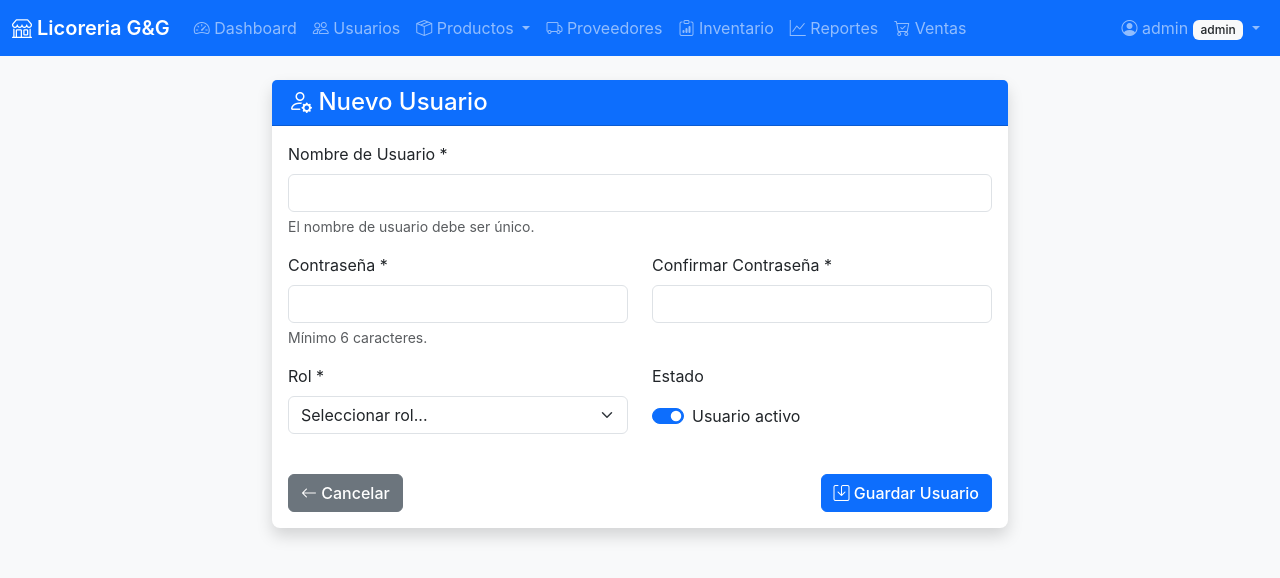
After one commit to Delgado16/Licoreria-G-G, a Flask app: page /usuarios/crear in a window 1280 px wide. The commit adds this page. Shown: the top 578 px of the page. Run offline with Flask 3, Linux system fonts and the light colour scheme; a user stored in the database is signed in; data comes from the database, SQL or seed files in the repository; some libraries are stand-ins or nearby versions.

Commit message:
Usuarios & Vendedor actualizado

```diff
--- a/app.py
+++ b/app.py
@@ -1,3 +1,4 @@
+import MySQLdb
 from flask import Flask, render_template, request, redirect, url_for, session, flash, jsonify
 from flask_mysqldb import MySQL
 from werkzeug.security import generate_password_hash, check_password_hash
@@ -189,6 +190,171 @@ def dashboard():
                          total_productos=total_productos,
                          ventas_semana=ventas_semana,
                          productos_mas_vendidos=productos_mas_vendidos)
+
+# Usuarios
+@app.route('/usuarios')
+@admin_required
+def usuarios():
+    cur = mysql.connection.cursor()
+    cur.execute("""
+        SELECT u.ID_Usuario, u.NombreUsuario, r.Nombre_Rol, u.Estado, u.Fecha_Creacion, u.Rol_ID
+        FROM Usuarios u
+        INNER JOIN Roles r ON u.Rol_ID = r.ID_Rol
+        ORDER BY u.NombreUsuario
+    """)
+    usuarios = cur.fetchall()
+    cur.close()
+
+    return render_template('usuarios/lista.html', usuarios=usuarios)
+
+# Mostrar formulario para crear usuario
+@app.route('/usuarios/crear', methods=['GET'])
+@admin_required
+def crear_usuario():
+    cur = mysql.connection.cursor()
+    cur.execute("SELECT ID_Rol, Nombre_Rol FROM Roles")
+    roles = cur.fetchall()
+    cur.close()
+
+    return render_template('usuarios/formulario.html', usuario=None, roles=roles)
+
+# Procesar creación de usuario
+@app.route('/usuarios/crear', methods=['POST'])
+@admin_required
+def crear_usuario_post():
+    nombre_usuario = request.form['nombre_usuario']
+    contrasena = request.form['contrasena']
+    confirmar_contrasena = request.form['confirmar_contrasena']
+    rol_id = request.form['rol_id']
+    estado = request.form.get('estado', 1)
+
+    # Validaciones
+    if not nombre_usuario or not contrasena or not rol_id:
+        flash('Todos los campos obligatorios deben ser completados', 'error')
+        return redirect(url_for('crear_usuario'))
+
+    if contrasena != confirmar_contrasena:
+        flash('Las contraseñas no coinciden', 'error')
+        return redirect(url_for('crear_usuario'))
+
+    if len(contrasena) < 6:
+        flash('La contraseña debe tener al menos 6 caracteres', 'error')
+        return redirect(url_for('crear_usuario'))
+
+    # Generar hash de la contraseña
+    contrasena_hash = generate_password_hash(contrasena)
+
+    cur = mysql.connection.cursor()
+    try:
+        cur.execute("""
+            INSERT INTO Usuarios (NombreUsuario, ContrasenaHash, Rol_ID, Estado)
+            VALUES (%s, %s, %s, %s)
+        """, (nombre_usuario, contrasena_hash, rol_id, estado))
+
+        mysql.connection.commit()
+        flash('Usuario creado exitosamente', 'success')
+        return redirect(url_for('usuarios'))
+
+    except MySQLdb.IntegrityError:
+        flash('El nombre de usuario ya existe', 'error')
+        return redirect(url_for('crear_usuario'))
+    except Exception as e:
+        flash(f'Error al crear usuario: {str(e)}', 'error')
+        return redirect(url_for('crear_usuario'))
+    finally:
+        cur.close()
+
+# Mostrar formulario para editar usuario
+@app.route('/usuarios/editar/<int:id>', methods=['GET'])
+@admin_required
+def editar_usuario(id):
+    cur = mysql.connection.cursor()
+
+    # Obtener datos del usuario
+    cur.execute("""
+        SELECT u.ID_Usuario, u.NombreUsuario, u.Rol_ID, u.Estado, u.Fecha_Creacion, r.Nombre_Rol
+        FROM Usuarios u
+        INNER JOIN Roles r ON u.Rol_ID = r.ID_Rol
+        WHERE u.ID_Usuario = %s
+    """, (id,))
+
+    usuario = cur.fetchone()
+
+    if not usuario:
+        flash('Usuario no encontrado', 'error')
+        return redirect(url_for('usuarios'))
+
+    # Obtener roles
+    cur.execute("SELECT ID_Rol, Nombre_Rol FROM Roles")
+    roles = cur.fetchall()
+    cur.close()
+
+    return render_template('usuarios/formulario.html', usuario=usuario, roles=roles)
+
+# Procesar edición de usuario
+@app.route('/usuarios/editar/<int:id>', methods=['POST'])
+@admin_required
+def editar_usuario_post(id):
+    nombre_usuario = request.form['nombre_usuario']
+    rol_id = request.form['rol_id']
+    estado = request.form.get('estado', 0)
+    contrasena = request.form.get('contrasena')
+    confirmar_contrasena = request.form.get('confirmar_contrasena')
+
+    # Validar contraseñas si se proporcionan
+    if contrasena:
+        if contrasena != confirmar_contrasena:
+            flash('Las contraseñas no coinciden', 'error')
+            return redirect(url_for('editar_usuario', id=id))
+
+        if len(contrasena) < 6:
+            flash('La contraseña debe tener al menos 6 caracteres', 'error')
+            return redirect(url_for('editar_usuario', id=id))
+
+    cur = mysql.connection.cursor()
+    try:
+        if contrasena:  # Si se proporciona nueva contraseña
+            contrasena_hash = generate_password_hash(contrasena)
+            cur.execute("""
+                UPDATE Usuarios
+                SET NombreUsuario = %s, Rol_ID = %s, Estado = %s, ContrasenaHash = %s
+                WHERE ID_Usuario = %s
+            """, (nombre_usuario, rol_id, estado, contrasena_hash, id))
+        else:  # No cambiar contraseña
+            cur.execute("""
+                UPDATE Usuarios
+                SET NombreUsuario = %s, Rol_ID = %s, Estado = %s
+                WHERE ID_Usuario = %s
+            """, (nombre_usuario, rol_id, estado, id))
+
+        mysql.connection.commit()
+        flash('Usuario actualizado exitosamente', 'success')
+        return redirect(url_for('usuarios'))
+
+    except MySQLdb.IntegrityError:
+        flash('El nombre de usuario ya existe', 'error')
+        return redirect(url_for('editar_usuario', id=id))
+    except Exception as e:
+        flash(f'Error al actualizar usuario: {str(e)}', 'error')
+        return redirect(url_for('editar_usuario', id=id))
+    finally:
+        cur.close()
+
+# Eliminar usuario (soft delete)
+@app.route('/usuarios/eliminar/<int:id>')
+@admin_required
+def eliminar_usuario(id):
+    cur = mysql.connection.cursor()
+    try:
+        # Soft delete - cambiar estado a 0 (inactivo)
+        cur.execute("UPDATE Usuarios SET Estado = 0 WHERE ID_Usuario = %s", (id,))
+        mysql.connection.commit()
+        flash('Usuario desactivado exitosamente', 'success')
+    except Exception as e:
+        flash(f'Error al desactivar usuario: {str(e)}', 'error')
+    finally:
+        cur.close()
+    return redirect(url_for('usuarios'))
 
 # Productos
 @app.route('/productos')
--- a/templates/base.html
+++ b/templates/base.html
@@ -25,6 +25,11 @@
                     <li class="nav-item">
                         <a class="nav-link" href="{{ url_for('dashboard') }}">
                             <i class="bi bi-speedometer2"></i> Dashboard
+                        </a>
+                    </li>
+                    <li class="nav-item">
+                        <a class="nav-link" href="{{ url_for('usuarios') }}">
+                            <i class="bi bi-people"></i> Usuarios
                         </a>
                     </li>
                     <li class="nav-item dropdown">
--- a/templates/inventario/salida.html
+++ b/templates/inventario/salida.html
@@ -151,10 +151,10 @@
         <div class="cantidad-rapida mt-3">
             <label class="form-label">Cantidades rápidas:</label>
             <div class="btn-group w-100" role="group">
-                <button type="button" class="btn btn-outline-secondary" onclick="establecerCantidadRapida(0.25)">0.25</button>
-                <button type="button" class="btn btn-outline-secondary" onclick="establecerCantidadRapida(0.5)">0.5</button>
                 <button type="button" class="btn btn-outline-secondary" onclick="establecerCantidadRapida(1)">1</button>
-                <button type="button" class="btn btn-outline-secondary" onclick="establecerCantidadRapida(5)">5</button>
+                <button type="button" class="btn btn-outline-secondary" onclick="establecerCantidadRapida(10)">10</button>
+                <button type="button" class="btn btn-outline-secondary" onclick="establecerCantidadRapida(15)">15</button>
+                <button type="button" class="btn btn-outline-secondary" onclick="establecerCantidadRapida(20)">20</button>
             </div>
         </div>
     </div>
--- /dev/null
+++ b/templates/usuarios/formulario.html
@@ -0,0 +1,196 @@
+{% extends "base.html" %}
+
+{% block title %}{{ 'Editar' if usuario else 'Nuevo' }} Usuario - Licoreria G&G{% endblock %}
+
+{% block content %}
+<div class="container">
+    <div class="row justify-content-center">
+        <div class="col-md-8">
+            <div class="card shadow">
+                <div class="card-header bg-primary text-white">
+                    <h4 class="mb-0">
+                        <i class="bi bi-person-gear"></i>
+                        {{ 'Editar Usuario' if usuario else 'Nuevo Usuario' }}
+                    </h4>
+                </div>
+                <div class="card-body">
+                    <!-- Mostrar mensajes flash -->
+                    {% with messages = get_flashed_messages(with_categories=true) %}
+                        {% if messages %}
+                            {% for category, message in messages %}
+                                <div class="alert alert-{{ 'danger' if category == 'error' else 'success' }} alert-dismissible fade show" role="alert">
+                                    {{ message }}
+                                    <button type="button" class="btn-close" data-bs-dismiss="alert"></button>
+                                </div>
+                            {% endfor %}
+                        {% endif %}
+                    {% endwith %}
+
+                    <form method="POST" id="usuarioForm">
+                        {% if usuario %}
+                        <input type="hidden" name="usuario_id" value="{{ usuario.get('ID_Usuario', '') }}">
+                        {% endif %}
+
+                        <div class="row">
+                            <div class="col-md-12 mb-3">
+                                <label for="nombre_usuario" class="form-label">Nombre de Usuario *</label>
+                                <input type="text" class="form-control" id="nombre_usuario" name="nombre_usuario"
+                                       value="{{ usuario.get('NombreUsuario', '') if usuario else '' }}"
+                                       required maxlength="255">
+                                <div class="form-text">El nombre de usuario debe ser único.</div>
+                            </div>
+
+                            {% if not usuario %}
+                            <div class="col-md-6 mb-3">
+                                <label for="contrasena" class="form-label">Contraseña *</label>
+                                <input type="password" class="form-control" id="contrasena" name="contrasena"
+                                       required minlength="6">
+                                <div class="form-text">Mínimo 6 caracteres.</div>
+                            </div>
+
+                            <div class="col-md-6 mb-3">
+                                <label for="confirmar_contrasena" class="form-label">Confirmar Contraseña *</label>
+                                <input type="password" class="form-control" id="confirmar_contrasena" name="confirmar_contrasena"
+                                       required minlength="6">
+                            </div>
+                            {% else %}
+                            <div class="col-md-6 mb-3">
+                                <label for="contrasena" class="form-label">Nueva Contraseña</label>
+                                <input type="password" class="form-control" id="contrasena" name="contrasena"
+                                       minlength="6">
+                                <div class="form-text">Dejar en blanco para mantener la contraseña actual.</div>
+                            </div>
+
+                            <div class="col-md-6 mb-3">
+                                <label for="confirmar_contrasena" class="form-label">Confirmar Nueva Contraseña</label>
+                                <input type="password" class="form-control" id="confirmar_contrasena" name="confirmar_contrasena"
+                                       minlength="6">
+                            </div>
+                            {% endif %}
+
+                            <div class="col-md-6 mb-3">
+                                <label for="rol_id" class="form-label">Rol *</label>
+                                <select class="form-select" id="rol_id" name="rol_id" required>
+                                    <option value="">Seleccionar rol...</option>
+                                    {% for rol in roles %}
+                                    <option value="{{ rol.ID_Rol }}"
+                                            {% if usuario and usuario.get('Rol_ID') == rol.ID_Rol %}selected{% endif %}>
+                                        {{ rol.Nombre_Rol }}
+                                    </option>
+                                    {% endfor %}
+                                </select>
+                            </div>
+
+                            <div class="col-md-6 mb-3">
+                                <label class="form-label">Estado</label>
+                                <div class="form-check form-switch mt-2">
+                                    <input class="form-check-input" type="checkbox" id="estado" name="estado" value="1"
+                                           {% if not usuario or usuario.get('Estado', 1) %}checked{% endif %}>
+                                    <label class="form-check-label" for="estado">
+                                        Usuario activo
+                                    </label>
+                                </div>
+                            </div>
+
+                            {% if usuario %}
+                            <div class="col-md-12 mb-3">
+                                <label class="form-label">Información del Usuario</label>
+                                <div class="row">
+                                    <div class="col-md-6">
+                                        <div class="form-control bg-light">
+                                            <small class="text-muted">Fecha de Creación:</small><br>
+                                            {{ usuario.get('Fecha_Creacion', '') }}
+                                        </div>
+                                    </div>
+                                    <div class="col-md-6">
+                                        <div class="form-control bg-light">
+                                            <small class="text-muted">Estado Actual:</small><br>
+                                            {% if usuario.get('Estado', 1) %}
+                                                <span class="badge bg-success">Activo</span>
+                                            {% else %}
+                                                <span class="badge bg-danger">Inactivo</span>
+                                            {% endif %}
+                                        </div>
+                                    </div>
+                                </div>
+                            </div>
+                            {% endif %}
+                        </div>
+
+                        <div class="d-flex justify-content-between mt-4">
+                            <a href="{{ url_for('usuarios') }}" class="btn btn-secondary">
+                                <i class="bi bi-arrow-left"></i> Cancelar
+                            </a>
+                            <button type="submit" class="btn btn-primary">
+                                <i class="bi bi-save"></i> {{ 'Actualizar' if usuario else 'Guardar' }} Usuario
+                            </button>
+                        </div>
+                    </form>
+                </div>
+            </div>
+        </div>
+    </div>
+</div>
+
+<script>
+document.addEventListener('DOMContentLoaded', function() {
+    const form = document.getElementById('usuarioForm');
+
+    form.addEventListener('submit', function(e) {
+        const contrasena = document.getElementById('contrasena').value;
+        const confirmarContrasena = document.getElementById('confirmar_contrasena').value;
+        const nombreUsuario = document.getElementById('nombre_usuario').value;
+        const rolId = document.getElementById('rol_id').value;
+
+        // Validar campos obligatorios
+        if (!nombreUsuario.trim()) {
+            e.preventDefault();
+            alert('El nombre de usuario es obligatorio');
+            document.getElementById('nombre_usuario').focus();
+            return false;
+        }
+
+        if (!rolId) {
+            e.preventDefault();
+            alert('Debe seleccionar un rol');
+            document.getElementById('rol_id').focus();
+            return false;
+        }
+
+        // Validar contraseñas para nuevo usuario
+        {% if not usuario %}
+        if (contrasena.length < 6) {
+            e.preventDefault();
+            alert('La contraseña debe tener al menos 6 caracteres');
+            document.getElementById('contrasena').focus();
+            return false;
+        }
+
+        if (contrasena !== confirmarContrasena) {
+            e.preventDefault();
+            alert('Las contraseñas no coinciden');
+            document.getElementById('confirmar_contrasena').focus();
+            return false;
+        }
+        {% else %}
+        // Para edición, validar solo si se cambia la contraseña
+        if (contrasena && contrasena.length < 6) {
+            e.preventDefault();
+            alert('La contraseña debe tener al menos 6 caracteres');
+            document.getElementById('contrasena').focus();
+            return false;
+        }
+
+        if (contrasena && contrasena !== confirmarContrasena) {
+            e.preventDefault();
+            alert('Las contraseñas no coinciden');
+            document.getElementById('confirmar_contrasena').focus();
+            return false;
+        }
+        {% endif %}
+
+        return true;
+    });
+});
+</script>
+{% endblock %}
```
Also changed, not shown: templates/usuarios/lista.html (added, +122 -0 lines).
